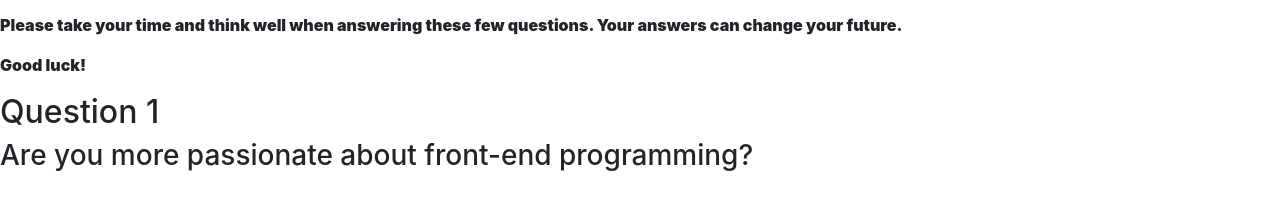
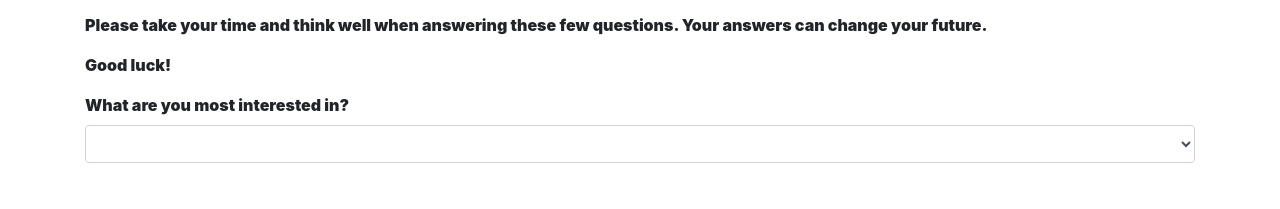
Before and after one commit to florinmirica/Track-suggester, a plain HTML site: page track-suggester.html in a window 1280 px wide. Shown: the part 359-568 px from the top of the page. Drawn offline with nearby package versions, Linux system fonts and the light colour scheme.

```diff
--- a/track-suggester.html
+++ b/track-suggester.html
@@ -16,15 +16,25 @@
     <div class="container">
       <h1><em><strong><span style="color:orange"> Welcome</span.Welcome> to <strong></em><img src="https://static1.squarespace.com/static/5524448ee4b0d6f6b83ab9e2/t/57cf3de246c3c4d2933aa57c/1546981381501/" alt=epicodus logo""></h1>
 
-    </div>
+
     <p>The answers to the following questions will help us at Epicodus to learn more about future students and what set of technolgies matches better to help their career grow into an amazing experience.</p>
     <p>Please take your time and think well when answering these few questions. Your answers can change your future.</p>
     <p>Good luck!</p>
 
-    <div id="question-1">
-    <h2>Question 1</h2>
-    <h3>Are you more passionate about front-end programming?</h3>
-
+    <div>
+    <form id="Questionnaire">
+      <div class="form-group">
+        <label for="question1">What are you most interested in?</label>
+         <select class="form-control" id="technology">
+          <option value=""></option>
+          <option value="1">Front-end</option>
+          <option value="2">Back-end</option>
+          <option value="3">I do not know yet</option>
+          <option value="4">Both, I like everything</option>
+        </select>
+      </div>
+      </div>
+    </div>
 
 
   </body>
```
Also changed, not shown: 1 other file.
